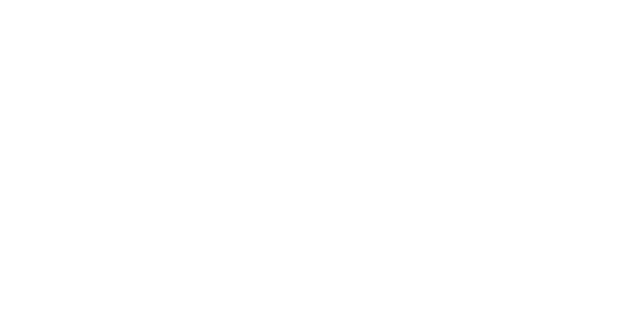
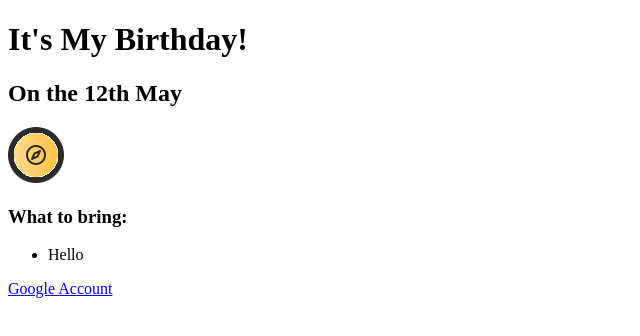
Before and after one commit to Rajesh-Kasula/html_index, a plain HTML site: page index.html in a window 1280 px wide. Shown: the whole page, without its empty margins (0-640 px from the left). Drawn offline with Linux system fonts and the light colour scheme.

Commit message:
Add files via upload

```diff
--- a/index.html
+++ b/index.html
@@ -1,11 +1,17 @@
 <!DOCTYPE html>
-<html lang="en">
-<head>
-    <meta charset="UTF-8">
-    <meta name="viewport" content="width=device-width, initial-scale=0.1">
-    <title>Document</title>
-</head>
-<body>
+<html>
+    <head>
+        <link rel="stylesheet" href="color.css">
+    </head>
+    <body>
+        <h1>It's My Birthday!</h1>
+        <h2>On the 12th May</h2>
+        <img src="location.png">
+        <h3>What to bring:</h3>
+        <ul>
+            <li>Hello</li>
+        </ul>
+        <a href="www.google.co.in">Google Account</a>
 
-</body>
+    </body>
 </html>
```
